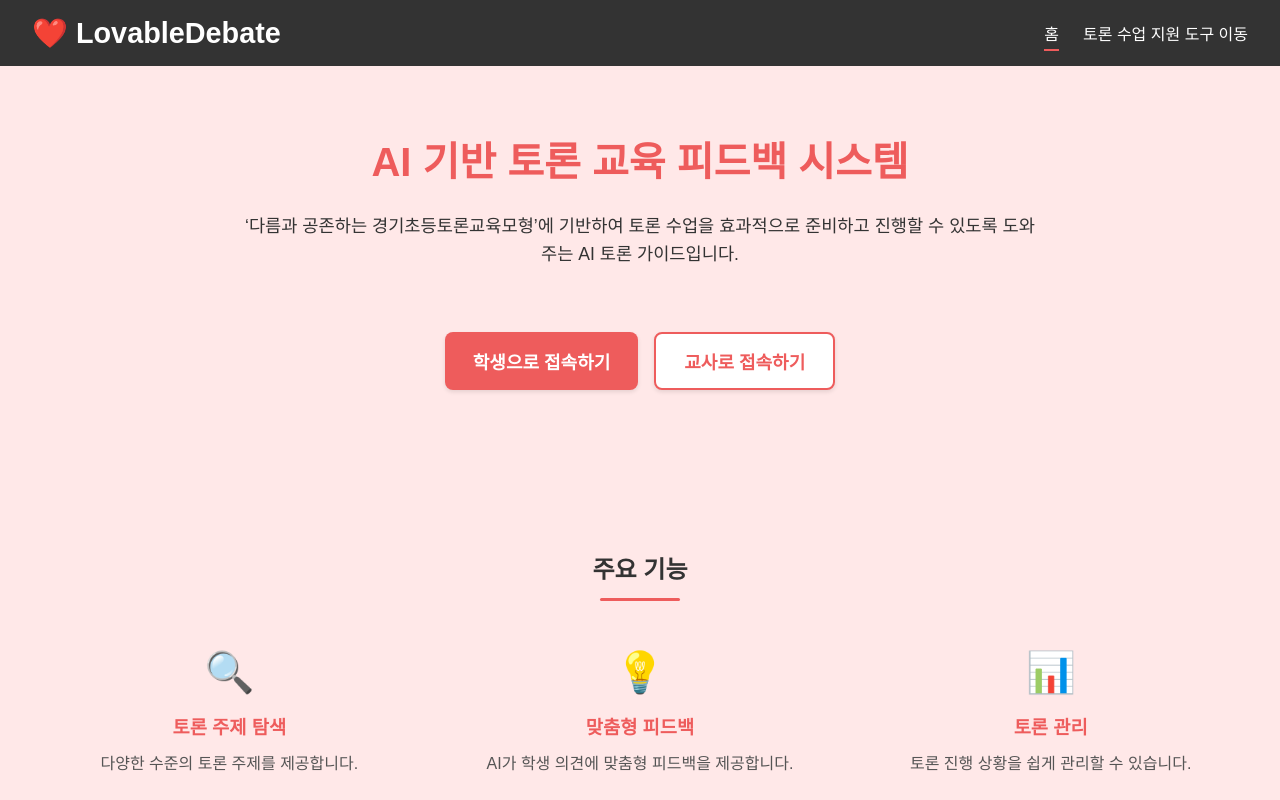
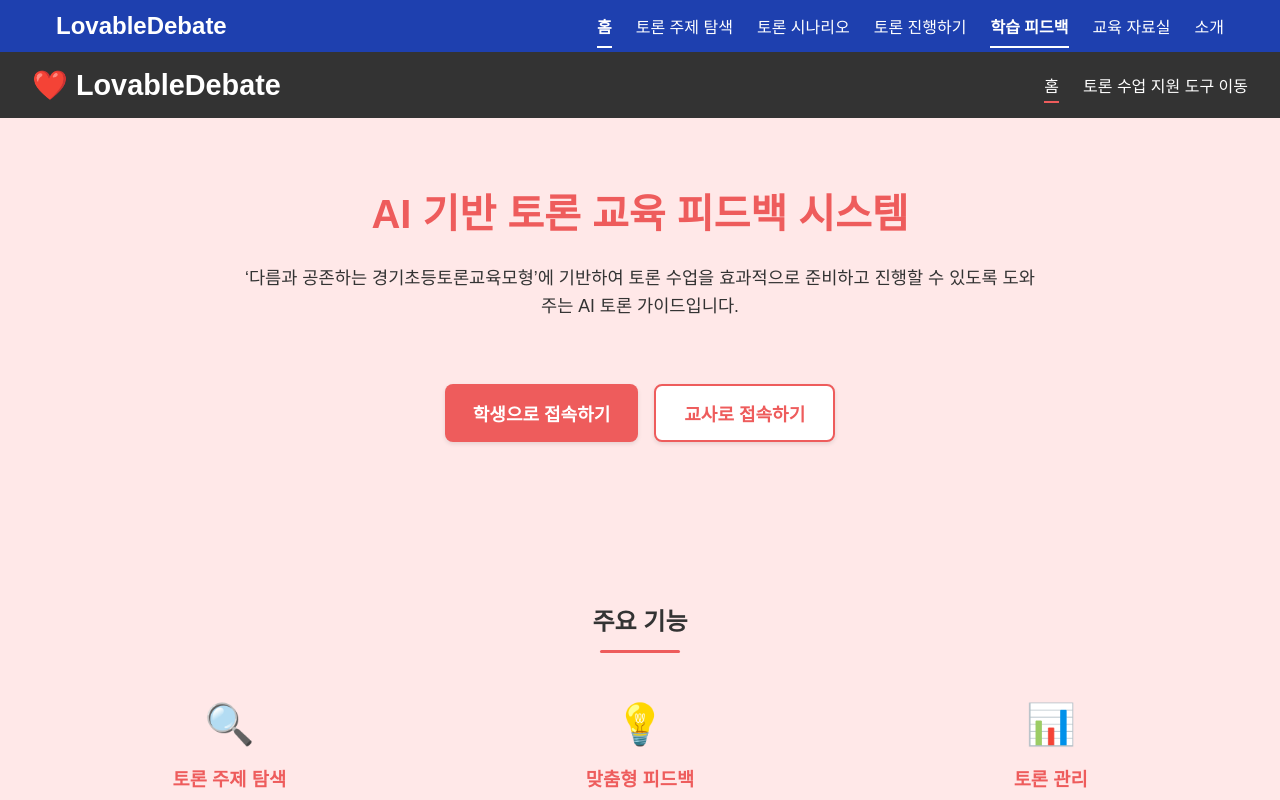
Before and after one commit to reallygood83/lovabledebate25, a Next.js app: page / in a window 1280 px wide. Shown: the top 800 px of the page. Built offline with nearby package versions, Linux system fonts and the light colour scheme.

Commit message:
네비게이션 바 개편: 7개 메뉴 항목 추가 및 학습 피드백 드롭다운 메뉴 구현

```diff
--- a/app/components/Navbar.js
+++ b/app/components/Navbar.js
@@ -1,19 +1,35 @@
 'use client';
 import Link from 'next/link';
 import { usePathname } from 'next/navigation';
-import { useEffect } from 'react';
+import { useEffect, useState, useRef } from 'react';
 import styles from './Navbar.module.css';
 
 export default function Navbar() {
   const pathname = usePathname();
+  const [showDropdown, setShowDropdown] = useState(false);
+  const dropdownRef = useRef(null);
 
   // 현재 경로가 /teacher로 시작하는지 확인
   const isTeacherRoute = pathname.startsWith('/teacher');
 
-  // 로그인 페이지나 메인 페이지에서는 네비게이션 바를 표시하지 않음
-  if (pathname === '/' || pathname === '/teacher/login') {
+  // 로그인 페이지에서는 네비게이션 바를 표시하지 않음
+  if (pathname === '/teacher/login') {
     return null;
   }
+
+  // 드롭다운 외부 클릭 감지
+  useEffect(() => {
+    function handleClickOutside(event) {
+      if (dropdownRef.current && !dropdownRef.current.contains(event.target)) {
+        setShowDropdown(false);
+      }
+    }
+
+    document.addEventListener("mousedown", handleClickOutside);
+    return () => {
+      document.removeEventListener("mousedown", handleClickOutside);
+    };
+  }, []);
 
   // 교사 로그인 세션 갱신
   useEffect(() => {
@@ -45,34 +61,78 @@ export default function Navbar() {
     <header className={styles.header}>
       <div className={styles.container}>
         <h1 className={styles.title}>
-          <Link href="/">토론 튜터</Link>
+          <Link href="/">LovableDebate</Link>
         </h1>
         <nav className={styles.nav}>
           <ul>
             <li>
-              <Link href="/" className={pathname === '/' ? styles.active : ''}>
+              <a
+                href="https://debate25.vercel.app/"
+                className={pathname === '/' ? styles.active : ''}
+              >
                 홈
-              </Link>
+              </a>
             </li>
             <li>
               <a
-                href="https://debate25.vercel.app/"
-                target="_blank"
-                rel="noopener noreferrer"
+                href="https://debate25.vercel.app/topics/ai-topics"
+                className={pathname.includes('/topics') ? styles.active : ''}
               >
-                토론 수업 지원 도구 이동
+                토론 주제 탐색
               </a>
             </li>
-            {isTeacherRoute && (
-              <li>
-                <Link
-                  href="/teacher/dashboard"
-                  className={pathname === '/teacher/dashboard' ? styles.active : ''}
-                >
-                  교사 대시보드
-                </Link>
-              </li>
-            )}
+            <li>
+              <a
+                href="https://debate25.vercel.app/scenarios"
+                className={pathname.includes('/scenarios') ? styles.active : ''}
+              >
+                토론 시나리오
+              </a>
+            </li>
+            <li>
+              <a
+                href="https://debate25.vercel.app/session"
+                className={pathname.includes('/session') ? styles.active : ''}
+              >
+                토론 진행하기
+              </a>
+            </li>
+            <li
+              className={styles.dropdownContainer}
+              onMouseEnter={() => setShowDropdown(true)}
+              onMouseLeave={() => setShowDropdown(false)}
+              ref={dropdownRef}
+            >
+              <a
+                href="https://lovabledebate25.vercel.app/"
+                className={pathname === '/' ? styles.active : ''}
+              >
+                학습 피드백
+              </a>
+              {showDropdown && (
+                <div className={styles.dropdown}>
+                  <a href="https://lovabledebate25.vercel.app/teacher/dashboard">
+                    교사 대시보드
+                  </a>
+                </div>
+              )}
+            </li>
+            <li>
+              <a
+                href="https://debate25.vercel.app/resources"
+                className={pathname.includes('/resources') ? styles.active : ''}
+              >
+                교육 자료실
+              </a>
+            </li>
+            <li>
+              <a
+                href="https://debate25.vercel.app/about"
+                className={pathname.includes('/about') ? styles.active : ''}
+              >
+                소개
+              </a>
+            </li>
           </ul>
         </nav>
       </div>
--- a/app/components/Navbar.module.css
+++ b/app/components/Navbar.module.css
@@ -60,3 +60,31 @@
   height: 2px;
   background-color: white;
 }
+
+/* 드롭다운 스타일 */
+.dropdownContainer {
+  position: relative;
+}
+
+.dropdown {
+  position: absolute;
+  top: 100%;
+  left: 0;
+  background-color: #1e40af;
+  min-width: 150px;
+  box-shadow: 0 8px 16px rgba(0, 0, 0, 0.2);
+  border-radius: 0 0 4px 4px;
+  z-index: 1000;
+  margin-top: 0.5rem;
+}
+
+.dropdown a {
+  display: block;
+  padding: 0.75rem 1rem;
+  white-space: nowrap;
+  transition: background-color 0.2s;
+}
+
+.dropdown a:hover {
+  background-color: #2563eb;
+}
```
